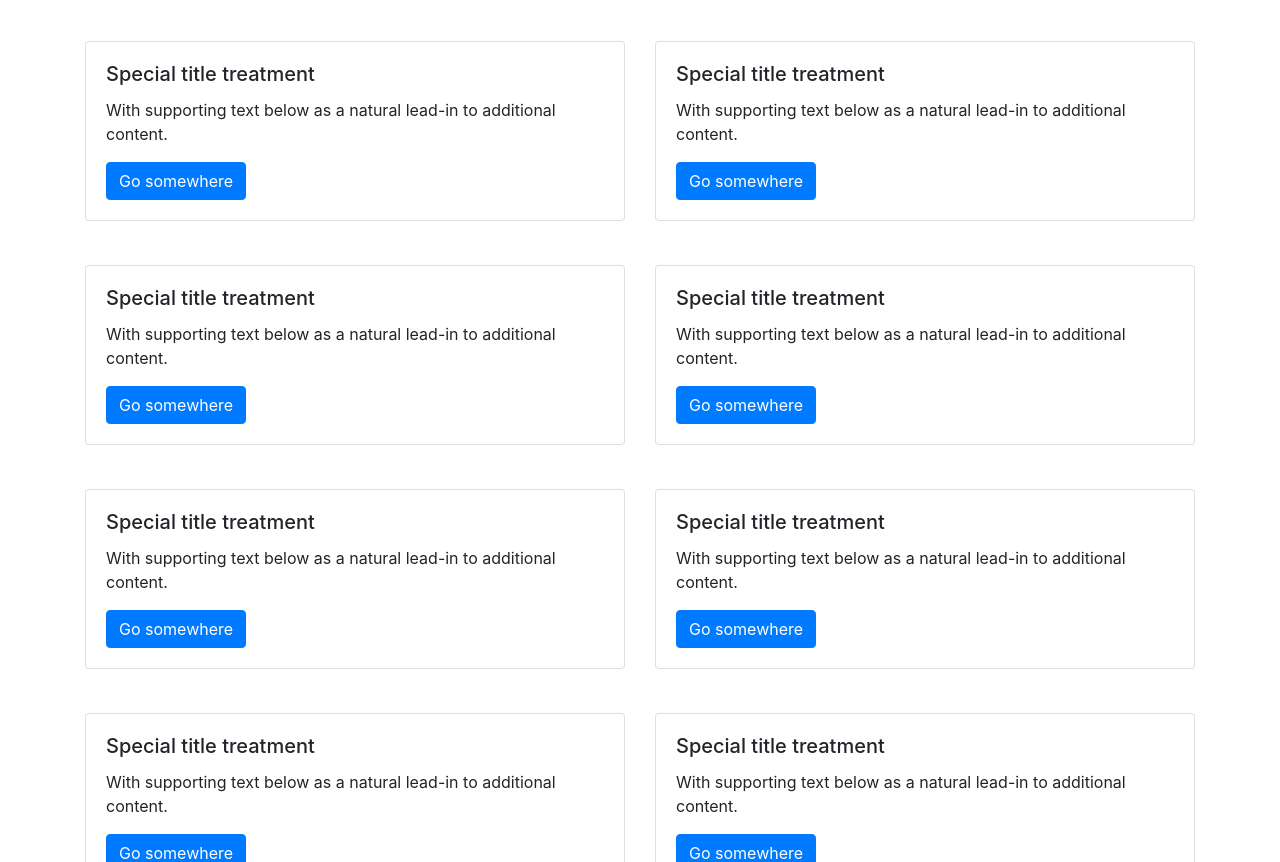
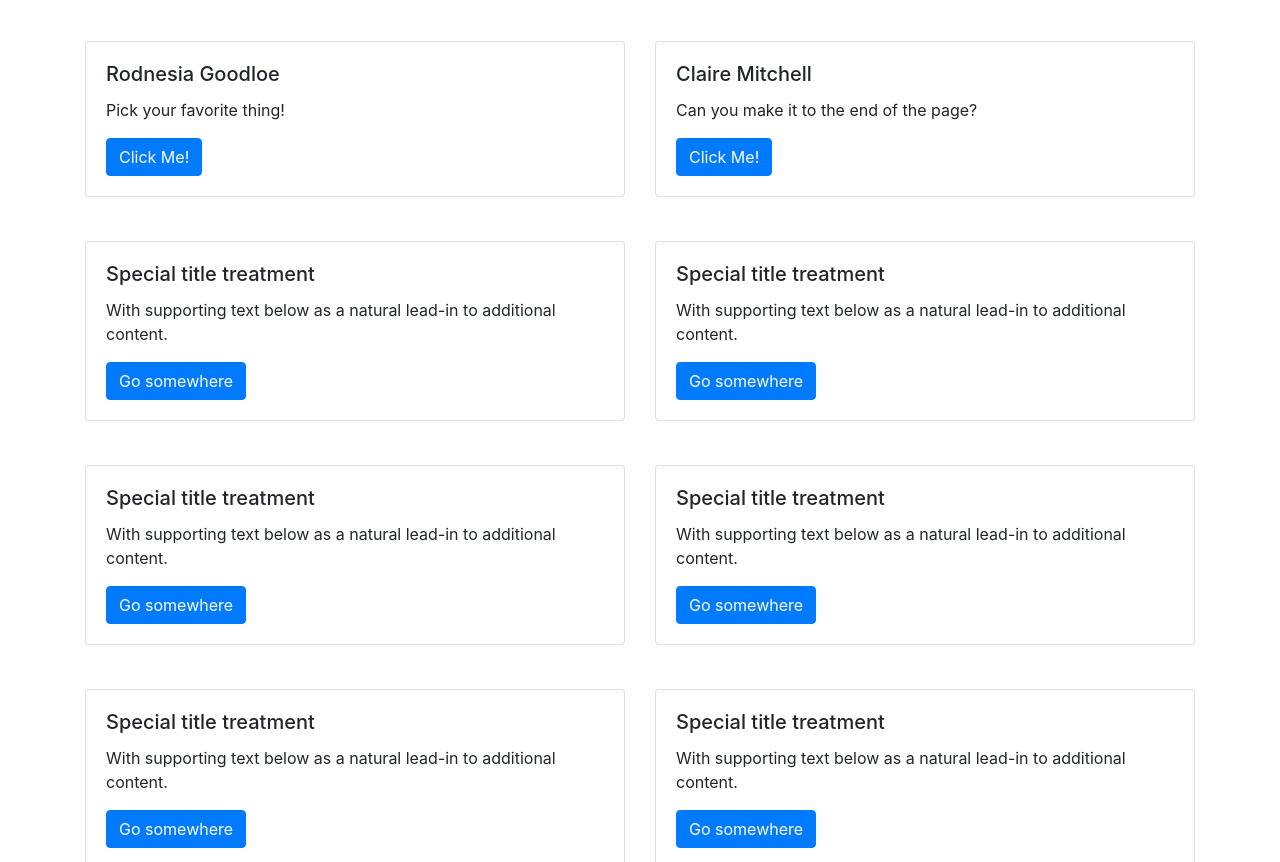
Before and after one commit to bbolton1/golf-group6-cis376, a plain HTML site: page index.html in a window 1280 px wide. Shown: the part 2379-3241 px from the top of the page. Drawn offline with nearby package versions, Linux system fonts and the light colour scheme; files whose address does not match are found by name.

Commit message:
Update index.html

```diff
--- a/index.html
+++ b/index.html
@@ -299,18 +299,18 @@ Our Golf project will showcase the apps that others have made in class.
     <div class="col-sm-6">
         <div class="card">
             <div class="card-body">
-<h5 class="card-title">Special title treatment</h5>
-<p class="card-text">With supporting text below as a natural lead-in to additional content.</p>
-<a href="#" class="btn btn-primary">Go somewhere</a>
+                <h5 class="card-title">Rodnesia Goodloe</h5>
+                <p class="card-text">Pick your favorite thing!</p>
+                <a href="https://nesiagoodloe.github.io/nesia-charlie-lab/" class="btn btn-primary">Click Me!</a>
             </div>
         </div>
     </div>
     <div class="col-sm-6">
         <div class="card">
             <div class="card-body">
-<h5 class="card-title">Special title treatment</h5>
-<p class="card-text">With supporting text below as a natural lead-in to additional content.</p>
-<a href="#" class="btn btn-primary">Go somewhere</a>
+                <h5 class="card-title">Claire Mitchell</h5>
+                <p class="card-text">Can you make it to the end of the page?</p>
+                <a href="https://cm1803.github.io/charlie/" class="btn btn-primary">Click Me!</a>
             </div>
         </div>
     </div>
```
Lines whose indentation alone changed are shown as unchanged.
